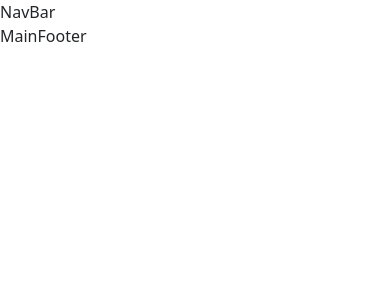
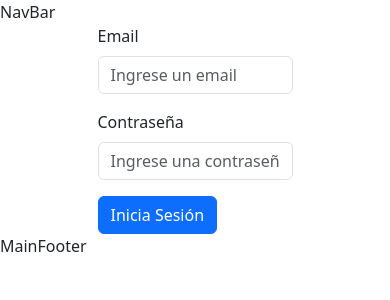
Before and after one commit to Yudi454/Pagina_De_Reserva_De_Canchas, a React (Vite) app: page /login in a window 390 px wide. Shown: the top 300 px of the page. Built offline with nearby package versions, Linux system fonts and the light colour scheme.

Commit message:
Se termino el login y se hizo responsive el login y register

```diff
--- a/src/App.jsx
+++ b/src/App.jsx
@@ -30,7 +30,7 @@ function App() {
         <Routes>
           <Route path="/" element={<Home />} />
           <Route path="*" element={<Error404 />} />
-          <Route path="/login" element={Login} />
+          <Route path="/login" element={<Login />} />
           <Route path="/register" element={<Register />} />
           <Route path="/reservar-Cancha" element={<Reservar />} />
           <Route path="/mis-reservas" element={<MisReservas />} />
--- a/src/customHooks/UseApi.js
+++ b/src/customHooks/UseApi.js
@@ -4,7 +4,7 @@ import { toast } from "react-toastify";
 export const createDato = async (url, dato) => {
   try {
     const res = await axios.post(url, dato);
-    alert(res.data.message)
+    alert(res.data.message);
   } catch (error) {
     console.log(error);
   }
@@ -13,8 +13,18 @@ export const createDato = async (url, dato) => {
 export const register = async (url, usuario) => {
   try {
     const res = await axios.post(url, usuario);
-    toast.success(`${res.data.message}`)
+    toast.success(`${res.data.message}`);
   } catch (error) {
     console.log(error);
   }
 };
+
+export const login = async (url, usuario) => {
+  try {
+    const res = await axios.post(url, usuario);
+    toast.success(`${res.data.message}`);
+    localStorage.setItem("usuario", JSON.stringify(res.data.results));
+  } catch (error) {
+    toast.error(error);
+  }
+};
--- a/src/pages/login/Login.jsx
+++ b/src/pages/login/Login.jsx
@@ -1,9 +1,29 @@
-import MainLogin from "./MainLogin"
+import { useState } from "react";
+import MainLogin from "./MainLogin";
+import { login } from "../../customHooks/UseApi";
+import { rutas } from "../../routes/Rutas";
+import { useNavigate } from "react-router-dom";
 
 const Login = () => {
+  const [usuario, setUsuario] = useState();
+
+  const API_URL = import.meta.env.VITE_API_URL;
+
+  const navigate = useNavigate()
+
+  const handleSubmit = (e) => {
+    e.preventDefault();
+    login(`${API_URL}${rutas.login}`, usuario);
+    navigate("/")
+  };
+
   return (
-    <MainLogin/>
-  )
-}
+    <MainLogin
+      usuario={usuario}
+      setUsuario={setUsuario}
+      handleSubmit={handleSubmit}
+    />
+  );
+};
 
-export default Login
+export default Login;
--- a/src/pages/login/MainLogin.jsx
+++ b/src/pages/login/MainLogin.jsx
@@ -1,8 +1,35 @@
+import { Button, Form } from "react-bootstrap";
 
-const MainLogin = () => {
+const MainLogin = ({ usuario, setUsuario, handleSubmit }) => {
   return (
-    <div>MainLogin</div>
-  )
-}
+    <>
+    <div className=" d-flex justify-content-center">
+      <Form className="col-6 col-md-3" onSubmit={(e) => handleSubmit(e)}>
+        <Form.Group className="mb-3">
+          <Form.Label>Email</Form.Label>
+          <Form.Control
+            name="email"
+            onChange={(e) =>
+              setUsuario({ ...usuario, [e.target.name]: e.target.value })
+            }
+            placeholder="Ingrese un email"
+          />
+        </Form.Group>
+        <Form.Group className="mb-3">
+          <Form.Label>Contraseña</Form.Label>
+          <Form.Control
+            name="contraseña"
+            onChange={(e) =>
+              setUsuario({ ...usuario, [e.target.name]: e.target.value })
+            }
+            placeholder="Ingrese una contraseña"
+          />
+        </Form.Group>
+        <Button type="submit">Inicia Sesión</Button>
+      </Form>
+    </div>
+    </>
+  );
+};
 
-export default MainLogin
+export default MainLogin;
--- a/src/pages/register/MainRegister.jsx
+++ b/src/pages/register/MainRegister.jsx
@@ -3,12 +3,15 @@ import { Button, Form } from "react-bootstrap";
 const MainRegister = ({ usuario, setUsuario, handleSubmit }) => {
   return (
     <>
-      <Form onSubmit={(e) => handleSubmit(e)}>
+      <div className=" d-flex justify-content-center">
+        <Form className="col-6 col-md-3" onSubmit={(e) => handleSubmit(e)}>
           <Form.Group className="mb-3" controlId="formBasicEmail">
             <Form.Label>Usuario</Form.Label>
             <Form.Control
               name="usuario"
-            onChange={(e) => setUsuario({...usuario, [e.target.name]: e.target.value })}
+              onChange={(e) =>
+                setUsuario({ ...usuario, [e.target.name]: e.target.value })
+              }
               placeholder="Ingrese un nombre de usuario"
             />
           </Form.Group>
@@ -16,7 +19,9 @@ const MainRegister = ({ usuario, setUsuario, handleSubmit }) => {
             <Form.Label>Email</Form.Label>
             <Form.Control
               name="email"
-            onChange={(e) => setUsuario({...usuario, [e.target.name]: e.target.value })}
+              onChange={(e) =>
+                setUsuario({ ...usuario, [e.target.name]: e.target.value })
+              }
               placeholder="Ingrese un email"
             />
           </Form.Group>
@@ -24,7 +29,9 @@ const MainRegister = ({ usuario, setUsuario, handleSubmit }) => {
             <Form.Label>Telefono</Form.Label>
             <Form.Control
               name="telefono"
-            onChange={(e) => setUsuario({...usuario, [e.target.name]: e.target.value })}
+              onChange={(e) =>
+                setUsuario({ ...usuario, [e.target.name]: e.target.value })
+              }
               placeholder="Ingrese un numero de telefono"
             />
           </Form.Group>
@@ -32,12 +39,15 @@ const MainRegister = ({ usuario, setUsuario, handleSubmit }) => {
             <Form.Label>Contraseña</Form.Label>
             <Form.Control
               name="contraseña"
-            onChange={(e) => setUsuario({...usuario, [e.target.name]: e.target.value })}
+              onChange={(e) =>
+                setUsuario({ ...usuario, [e.target.name]: e.target.value })
+              }
               placeholder="Ingrese una contraseña"
             />
           </Form.Group>
           <Button type="submit">Registrarse</Button>
         </Form>
+      </div>
     </>
   );
 };
```
Lines whose indentation alone changed are shown as unchanged.
